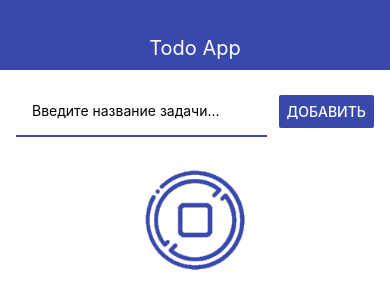
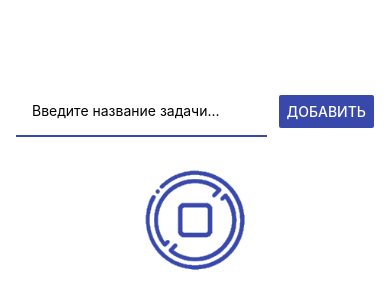
Before and after one commit to Neikan/RN.First, a React Native app: screen / in a window 390 px wide. Shown: the top 308 px of the page. Built offline with nearby package versions, Linux system fonts and the light colour scheme.

Commit message:
feat(Header): refactor component

```diff
--- a/src/components/Header/index.tsx
+++ b/src/components/Header/index.tsx
@@ -1,5 +1,5 @@
 import React, { FC } from 'react'
-import { StyleSheet, Text, View } from 'react-native'
+import { Platform, StyleSheet, Text, View } from 'react-native'
 
 import { DefaultTheme } from '@/consts/theme'
 
@@ -10,17 +10,31 @@ const styles = StyleSheet.create({
     height: 70,
     alignItems: 'center',
     justifyContent: 'flex-end',
-    backgroundColor: DefaultTheme.BRAND_500,
     paddingBottom: 10
   },
+  viewAndroid: {
+    backgroundColor: DefaultTheme.BRAND_500
+  },
+  viewIOS: {
+    borderBottomColor: DefaultTheme.BRAND_500,
+    borderBottomWidth: 1
+  },
   text: {
-    color: DefaultTheme.LIGHT,
+    color: Platform.OS === 'ios' ? DefaultTheme.BRAND_500 : DefaultTheme.LIGHT,
     fontSize: 20
   }
 })
 
 export const Header: FC<IProps> = ({ title }) => (
-  <View style={styles.view}>
+  <View
+    style={{
+      ...styles.view,
+      ...Platform.select({
+        ios: { ...styles.viewIOS },
+        android: { ...styles.viewAndroid }
+      })
+    }}
+  >
     <Text style={styles.text}>{title}</Text>
   </View>
 )
```
